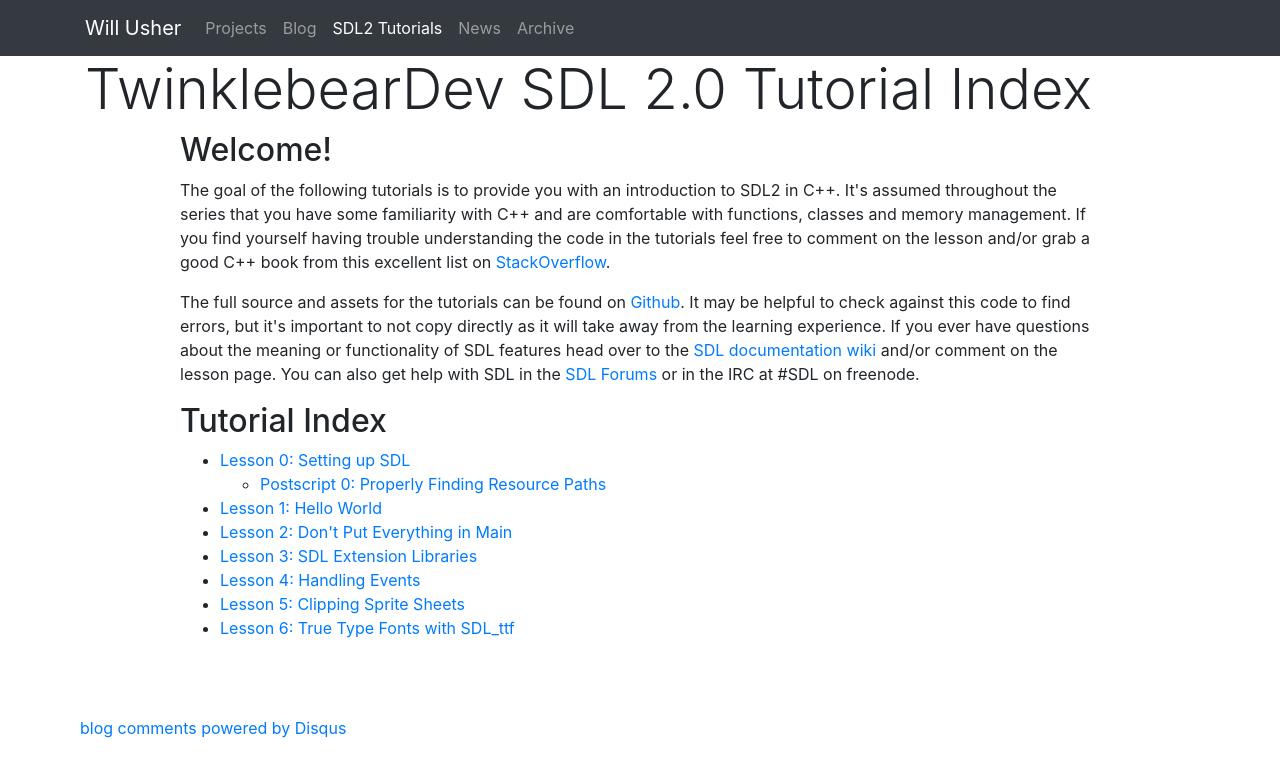
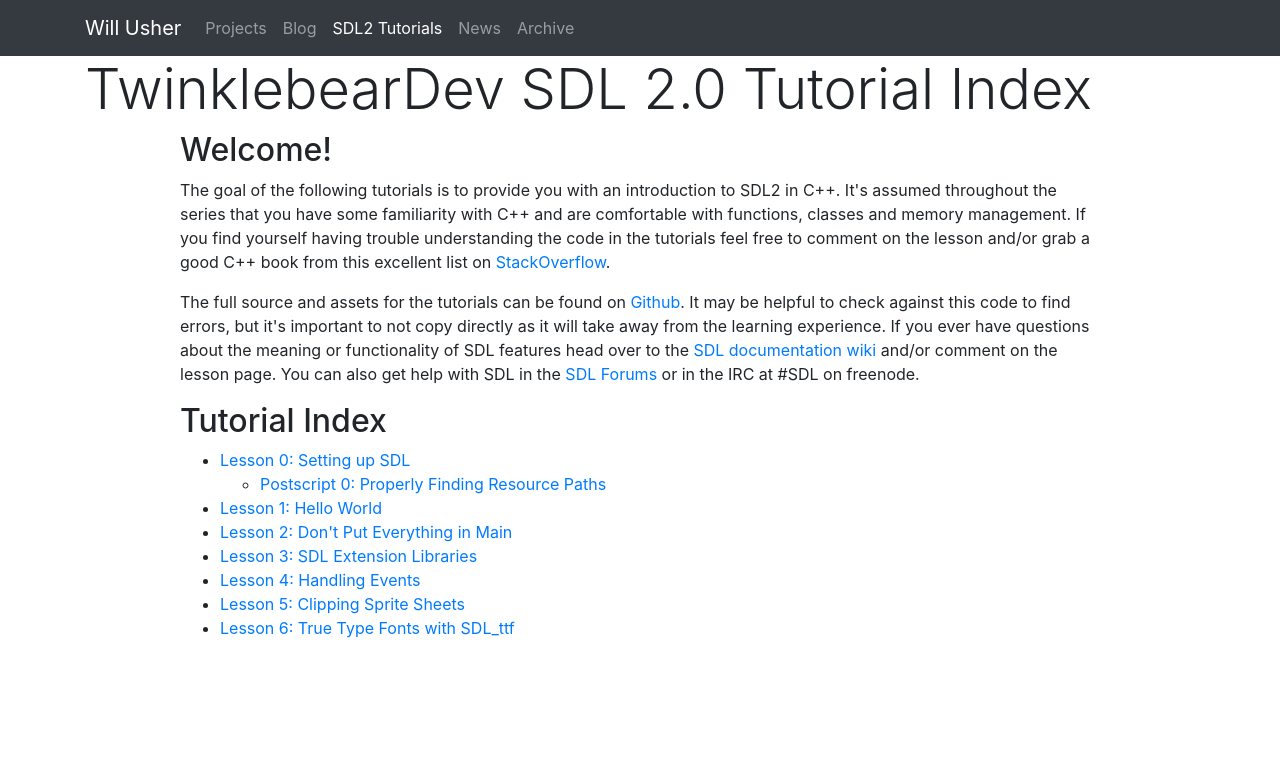
Before and after one commit to Twinklebear/Twinklebear.github.io-jekyll, a Jekyll site: the page built from pages/sdl2/index.html, in a window 1280 px wide. Shown: the top 777 px of the page. Built offline with Jekyll 4.4.1, drawn with Linux system fonts in a browser that asks for light colours; nearby versions of some CDN libraries; comment, search, counter and statistics services are not loaded; some of the changed lines change nothing that is shown.

Commit message:
disqus comments got broken somehow? Toss them anyways

```diff
--- a/_config.yml
+++ b/_config.yml
@@ -93,19 +93,19 @@ JB :
   # Set 'provider' to the comment provider you want to use.
   # Set 'provider' to false to turn commenting off globally.
   #
-  comments :
-    provider : disqus
-    disqus :
-      short_name : twinklebeargithub
-    livefyre :
-      site_id : 123
-    intensedebate :
-      account : 123abc
-    facebook :
-      appid : 123
-      num_posts: 5
-      width: 580
-      colorscheme: light
+  #comments :
+  #  provider : disqus
+  #  disqus :
+  #    short_name : twinklebeargithub
+  #  livefyre :
+  #    site_id : 123
+  #  intensedebate :
+  #    account : 123abc
+  #  facebook :
+  #    appid : 123
+  #    num_posts: 5
+  #    width: 580
+  #    colorscheme: light
 
   # Settings for analytics helper
   # Set 'provider' to the analytics provider you want to use.
```
